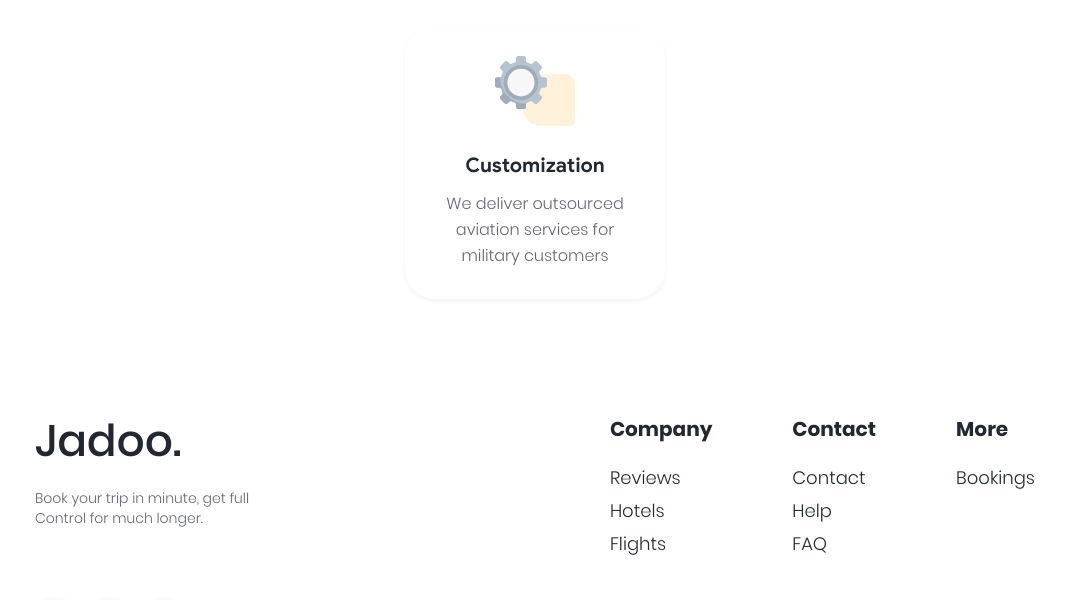
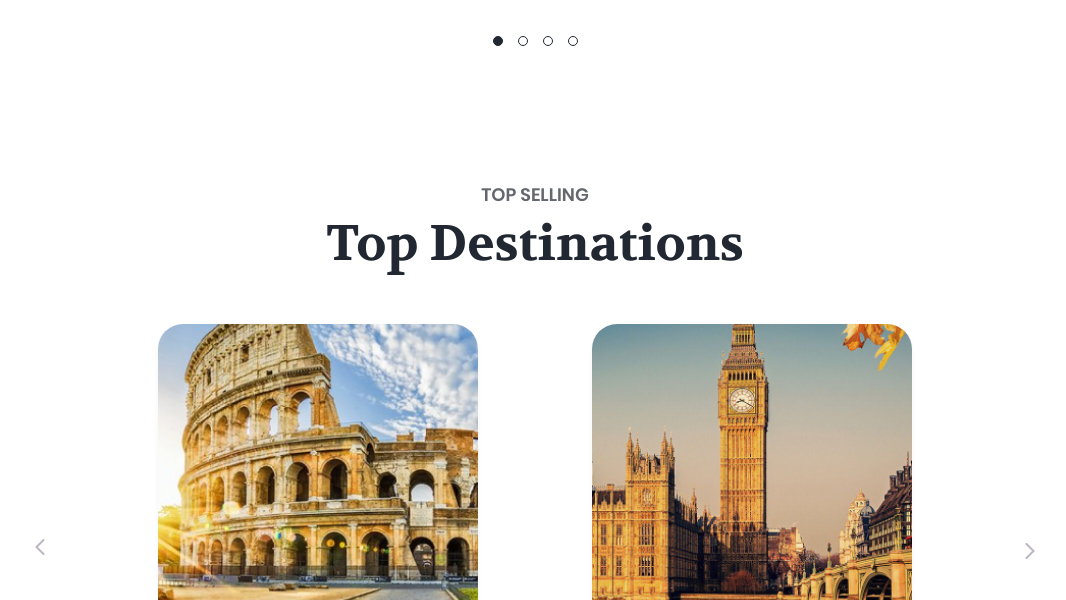
Before and after one commit to mogWB/web-travel, a website: page index.html in a window 1280 px wide. Shown: the part 1210-1810 px from the top of the page, without its empty margins (105-1171 px from the left). Drawn offline with Linux system fonts and the light colour scheme; files whose address does not match are found by name.

Commit message:
feat: add basic logic paggination & slider

```diff
--- a/css/components/footer.css
+++ b/css/components/footer.css
@@ -33,6 +33,10 @@ footer{
     display: flex;
     flex-direction: column;
     gap: 15px;
+}
+
+.navigate-item >a{
+    color: var(--text70)
 }
 
 .navigate-item >p:nth-of-type(1){
--- a/index.css
+++ b/index.css
@@ -67,6 +67,10 @@
     height: 15px;
     width: 15px;
     margin-left: 3px;
+}
+
+.hello-link >div >p{
+    color: var(--text70);
 }
 
 .hello-img-container{
@@ -203,5 +207,81 @@
 /*      ----------- selling -------------      */
 
 .selling{
+    padding: 70px 140px;
+    display: flex;
+    flex-direction: column;
+    align-items: center;
+    gap: 50px;
+}
 
+.selling-content{
+    display: flex;
+    justify-content: space-between;
+    width: 100%;
+    align-items: center;
 }
+
+.selling-content .slide{
+    cursor: pointer;
+}
+
+.selling-content .slide:nth-of-type(2){
+    transform: rotate(180deg);
+    order: 5;
+}
+
+/* .selling-card-box{
+    display: flex;
+    justify-content: space-between;
+    flex-grow: 1;
+} */
+
+.selling-card{
+    display: flex;
+    max-width: 320px;
+    min-width: 320px;
+    flex-direction: column;
+    border-radius: 25px;
+    height: 450px;
+    overflow: hidden;
+    transition: all 0.5s;
+}
+
+.selling-card:hover{
+    box-shadow: 0px 2px 10px rgba(0, 0, 0, 0.25);
+}
+
+.selling-card >img{
+    width: 100%;
+    height: 320px;
+    object-fit: cover;
+}
+
+.selling-card >div >p{
+    color: var(--text70)
+}
+
+.selling-card >div:nth-of-type(1){
+    padding: 25px 20px 24px 20px;
+    display: flex;
+    width: 100%;
+    justify-content: space-between;
+}
+
+.selling-card >div:nth-of-type(2){
+    display: flex;
+    gap: 15px;
+    margin-left: 20px;
+}
+
+@media(max-width: 1400px){
+    .selling-card:nth-of-type(5){
+        display: none;
+    }
+}
+
+@media(max-width: 1100px){
+    .selling-card:nth-of-type(4){
+        display: none;
+    }
+}
--- a/index.html
+++ b/index.html
@@ -67,9 +67,35 @@
             </div>
             <div class="category-box">
             </div>
+            <div class="paggination"></div>
         </section>
         <section class="selling">
-
+            <div class="section-header">
+                <p class="text-poppins-18b">TOP SELLING</p>
+                <p class="text-volkhov-50-60b">Top Destinations</p>
+            </div>
+            <div class="selling-content">
+                <div class="slide">
+                    <img src="./assets/icons/arroww.svg" alt="lf">
+                </div>
+                <!-- <div class="selling-card-box">
+                    <div class="selling-card shadow-5">
+                        <img src="./assets/images/sl1.png" alt="s1">
+                        <div>
+                            <p class="text-poppins-18m">Rome, Italty</p>
+                            <p class="text-poppins-18m">$5,42k</p>
+                        </div>
+                        <div>
+                            <img src="./assets/icons/tripDay.svg" alt="day">
+                            <p class="text-poppins-16-20m">10 Days Trip</p>
+                        </div>
+                    </div>
+                </div> -->
+                <div class="slide">
+                    <img src="./assets/icons/arroww.svg" alt="rg">
+                </div>
+            </div>
+            <div class="paggination"></div>
         </section>
     </main>
     <footer>
@@ -133,5 +159,6 @@
     </footer>
     <script type="module" src="./js/basic.js"></script>
     <script type="module" src="./js/main/category.js"></script>
+    <script type="module" src="./js/main/selling.js"></script>
 </body>
 </html>
--- /dev/null
+++ b/js/basic/paggination.js
@@ -0,0 +1,52 @@
+export function createPaggination(dataChild, box, boxCard, classCard) {
+    const dataPaggination = {
+        data: dataChild,
+        box: box,
+        boxCard: boxCard,
+        classCard: classCard,
+    };
+
+    let active = null;
+    let number = null;
+
+    function fillPagginationContainer() {
+        const cards = dataPaggination.boxCard.querySelectorAll(dataPaggination.classCard);
+        cards.forEach(card => card.remove());
+
+        if (dataPaggination.data[number]) {
+            dataPaggination.boxCard.appendChild(dataPaggination.data[number]);
+        }
+    }
+
+    function createBox() {
+        const pagginationBox = dataPaggination.box.querySelector('.paggination');
+
+        for (let i = 0; i < dataPaggination.data.length; i++) {
+            const item = document.createElement('div');
+            item.classList.add('paggination-item');
+
+            item.addEventListener('click', function() {
+                if (active) {
+                    active.classList.remove('active');
+                }
+                item.classList.add('active');
+                active = item;
+                number = i;
+
+                fillPagginationContainer();
+            });
+
+            pagginationBox.appendChild(item);
+
+            if (i === 0) {
+                item.classList.add('active');
+                active = item;
+                number = i;
+
+                fillPagginationContainer();
+            }
+        }
+    }
+
+    createBox();
+}
--- /dev/null
+++ b/js/basic/slider.js
@@ -0,0 +1,42 @@
+export function createSlider(boxWithSlide, boxCard, classCard, dataChild) {
+    const dataSlide = {
+        button: [],
+        data: [...dataChild], // Копируем массив, чтобы избежать изменений в оригинале
+        boxWithSlide: boxWithSlide,
+        boxCard: boxCard,
+        classCard: classCard
+    };
+
+    function createButtonSlider() {
+        if (dataSlide.button.length > 0) {
+            dataSlide.button[0].addEventListener('click', function() {
+                const last = dataSlide.data.pop();
+                dataSlide.data.unshift(last);
+                fillSliderContainer();
+            });
+
+            dataSlide.button[1].addEventListener('click', function() {
+                const start = dataSlide.data.shift();
+                dataSlide.data.push(start);
+                fillSliderContainer();
+            });
+        }
+    }
+
+    function findImageSlide() {
+        dataSlide.button = dataSlide.boxWithSlide.querySelectorAll('.slide');
+    }
+
+    function fillSliderContainer() {
+        const cards = dataSlide.boxCard.querySelectorAll(dataSlide.classCard);
+        cards.forEach(card => card.remove());
+
+        for (let i = 0; i < Math.min(3, dataSlide.data.length); i++) {
+            dataSlide.boxCard.appendChild(dataSlide.data[i]);
+        }
+    }
+
+    findImageSlide();
+    createButtonSlider();
+    fillSliderContainer();
+}
--- a/js/main/category.js
+++ b/js/main/category.js
@@ -1,4 +1,10 @@
-import {createPagginationBox} from './paggination.js'
+import {createPaggination} from '../basic/paggination.js'
+
+const dataChild = [];
+let flag = null;
+
+const category = document.querySelector('.category');
+const categoryBox = document.querySelector('.category-box');
 
 const data = [
     {
@@ -23,36 +29,33 @@ const data = [
     },
 ]
 
-const dataChild = [];
-
-function createDataChild(data){
-    for(let i = 0; i < data.length; i++){
+function createCard(data){
     const item = document.createElement('div');
     item.className = 'category-box-item shadow-5';
 
     const img = document.createElement('img');
-        img.src = data[i].img;
+    img.src = data.img;
 
     const header = document.createElement('p');
     header.classList.add('text-gs-20b');
-        header.textContent = data[i].header;
+    header.textContent = data.header;
 
     const desc = document.createElement('p');
     desc.classList.add('text-poppins-16-26n');
-        desc.textContent = data[i].desc;
+    desc.textContent = data.desc;
 
     item.appendChild(img);
     item.appendChild(header);
     item.appendChild(desc);
 
-        dataChild.push(item);
+    return item;
+}
+
+function createDataChild(){
+    for(let i = 0; i < data.length; i++){
+        dataChild.push(createCard(data[i]));
     }
 }
-
-const category = document.querySelector('.category');
-const categoryBox = document.querySelector('.category-box');
-
-let flag = null;
 
 function fillBoxWithout(){
     categoryBox.innerHTML = '';
@@ -67,26 +70,27 @@ function fillBoxWithout(){
     }
 }
 
+// function checkScreenWidth() {
+//     const screenWidth = window.innerWidth;
 
-function checkScreenWidth() {
-    const screenWidth = window.innerWidth;
+//     flag == null && flag == screenWidth > 600 ? false : true;
 
-    flag == null && flag == screenWidth > 600 ? false : true;
+//     if (screenWidth > 600) {
+//         if(!flag){
+//             fillBoxWithout();
+//             flag = true;
+//         }
+//     } else {
+//         if(flag){
+//             createPagginationBox(category, categoryBox, dataChild);
+//             flag = false;
+//         }
+//     }
+// }
 
-    if (screenWidth > 600) {
-        if(!flag){
-            fillBoxWithout();
-            flag = true;
-        }
-    } else {
-        if(flag){
-            createPagginationBox(category, categoryBox, dataChild);
-            flag = false;
-        }
-    }
-}
+createDataChild();
+// checkScreenWidth();
 
-createDataChild(data);
-checkScreenWidth();
+// window.addEventListener('resize', checkScreenWidth);
 
-window.addEventListener('resize', checkScreenWidth);
+createPaggination(dataChild, category, categoryBox, '.category-box-item');
--- /dev/null
+++ b/js/main/selling.js
@@ -0,0 +1,86 @@
+import {createSlider} from '../basic/slider.js'
+import {createPaggination} from '../basic/paggination.js'
+
+const tripDayLink = './assets/icons/tripDay.svg';
+
+const dataChild = [];
+
+const selling = document.querySelector('.selling');
+const sellingBox = selling.querySelector('.selling-content');
+
+const data = [
+    {
+        img: './assets/images/sl1.png',
+        place: 'Rome, Italy',
+        cost: 5.42,
+        dayt: '10 Days Trip',
+    },
+    {
+        img: './assets/images/sl2.png',
+        place: 'London, UK',
+        cost: 4.2,
+        dayt: '12 Days Trip',
+    },
+    {
+        img: './assets/images/sl3.png',
+        place: 'Full Europe',
+        cost: 15,
+        dayt: '28 Days Trip',
+    },
+    {
+        img: './assets/images/sl2.png',
+        place: 'London, UK',
+        cost: 4.2,
+        dayt: '12 Days Trip',
+    },
+]
+
+function createCard(data){
+    const card = document.createElement('div');
+    card.className = 'selling-card shadow-5';
+
+    const img = document.createElement('img');
+    img.src = data.img;
+
+    const div1 = document.createElement('div');
+
+    const p11 = document.createElement('p');
+    p11.classList.add('text-poppins-18m');
+    p11.textContent = data.place;
+
+    const p12 = document.createElement('p');
+    p12.classList.add('text-poppins-18m');
+    p12.textContent = `$${data.cost}k`;
+
+    const div2 = document.createElement('div');
+
+    const img2 = document.createElement('img');
+    img2.src = tripDayLink;
+    img2.alt = 'day';
+
+    const p21 = document.createElement('p');
+    p21.classList.add('text-poppins-16-20m');
+    p21.textContent = data.dayt;
+
+    div1.appendChild(p11);
+    div1.appendChild(p12);
+    div2.appendChild(img2);
+    div2.appendChild(p21);
+
+    card.appendChild(img);
+    card.appendChild(div1);
+    card.appendChild(div2);
+
+    return card;
+}
+
+function createDataChild(){
+    for(let i = 0; i < data.length; i++){
+        dataChild.push(createCard(data[i]));
+    }
+}
+
+createDataChild();
+
+createPaggination(dataChild, selling, sellingBox, '.selling-card');
+createSlider(selling, sellingBox, '.selling-card', dataChild);
```
Also changed, not shown: assets/icons/arroww.svg (added), assets/icons/tripDay.svg (added), assets/images/sl1.png (added), assets/images/sl2.png (added), assets/images/sl3.png (added). Lines whose indentation alone changed are shown as unchanged.
